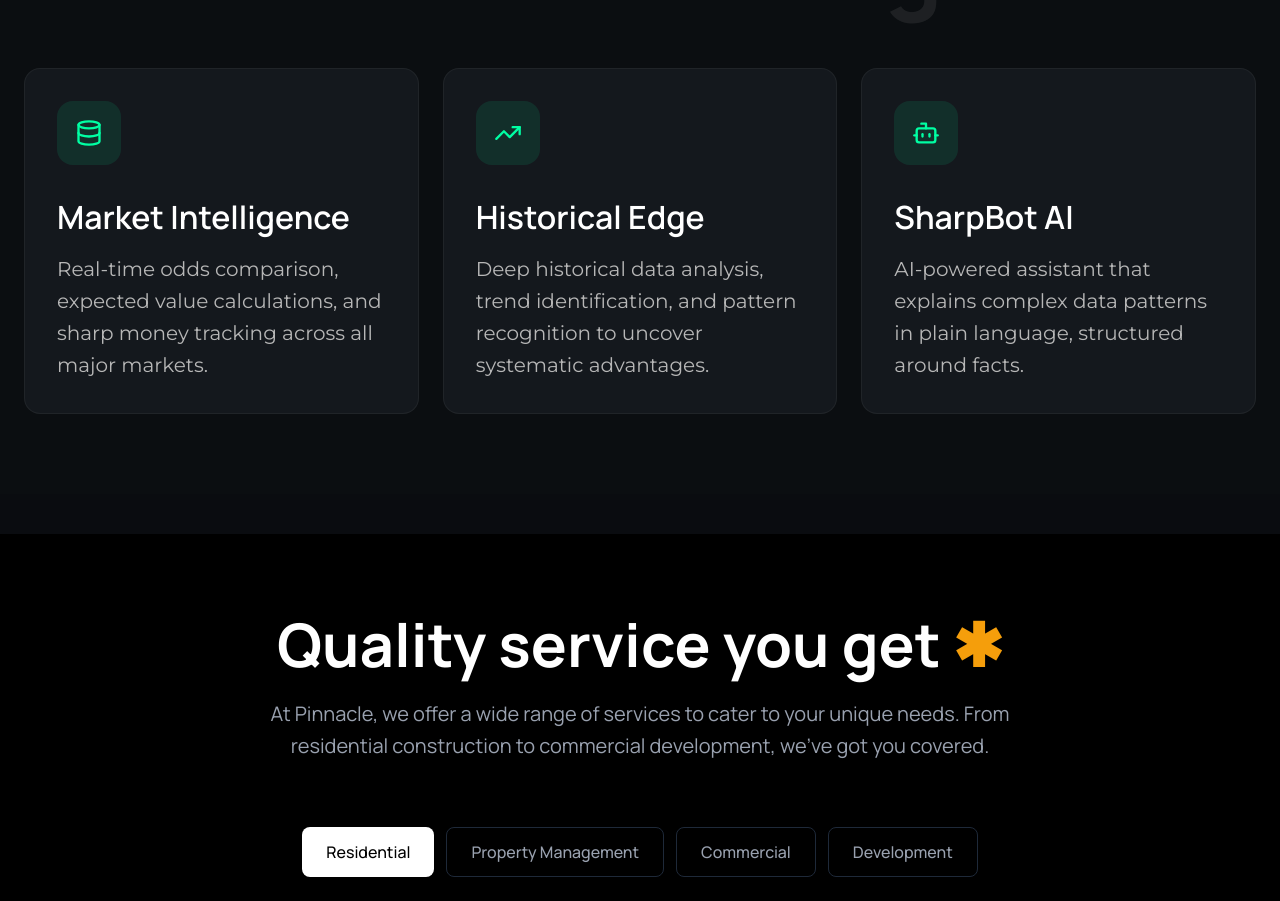
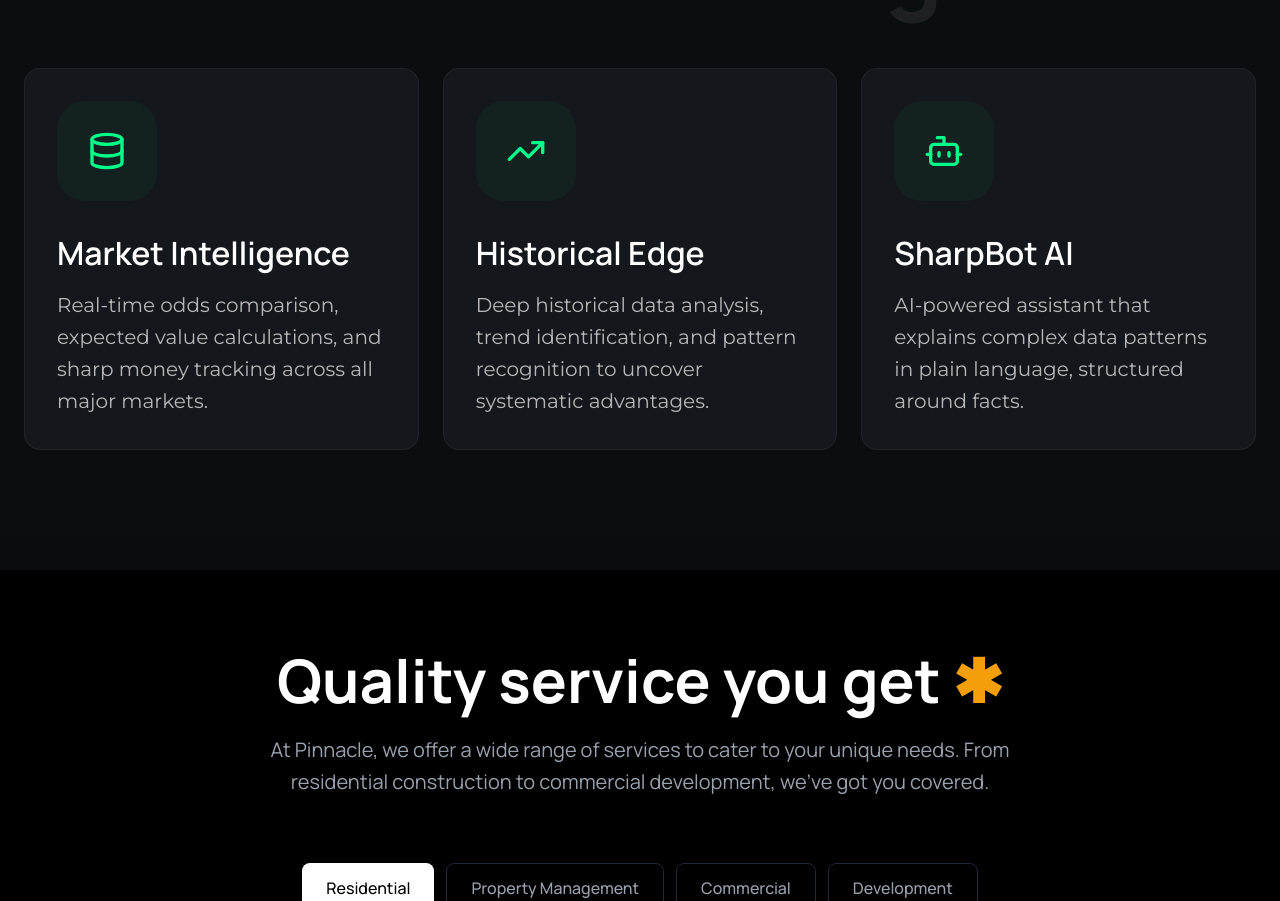
Before and after one commit to Alok4D/clash-gambling, a Next.js app: page / in a window 1280 px wide. Shown: the part 1371-2272 px from the top of the page. Built offline with nearby package versions, Linux system fonts and the light colour scheme.

Commit message:
feat: add FeaturesSection component to display platform intelligence tools

```diff
--- a/app/(home)/_components/FeaturesSection.tsx
+++ b/app/(home)/_components/FeaturesSection.tsx
@@ -8,19 +8,19 @@ const FeaturesSection = () => {
       title: "Market Intelligence",
       description:
         "Real-time odds comparison, expected value calculations, and sharp money tracking across all major markets.",
-      icon: <Database className="text-[#00FFA3]" size={28} />,
+      icon: <Database className="text-[#00FF88]" size={40} />,
     },
     {
       title: "Historical Edge",
       description:
         "Deep historical data analysis, trend identification, and pattern recognition to uncover systematic advantages.",
-      icon: <TrendingUp className="text-[#00FFA3]" size={28} />,
+      icon: <TrendingUp className="text-[#00FF88]" size={40} />,
     },
     {
       title: "SharpBot AI",
       description:
         "AI-powered assistant that explains complex data patterns in plain language, structured around facts.",
-      icon: <Bot className="text-[#00FFA3]" size={28} />,
+      icon: <Bot className="text-[#00FF88]" size={40} />,
     },
   ];
 
@@ -45,7 +45,7 @@ const FeaturesSection = () => {
               className="group rounded-2xl border border-white/5 bg-[#14181D] p-8 transition-all hover:border-[#00FFA3]/30"
             >
               {/* Icon Container */}
-              <div className="mb-8 flex h-16 w-16 items-center justify-center rounded-2xl bg-[#00FFA3]/10">
+              <div className="mb-8 flex h-[100px] w-[100px] shrink-0 items-center justify-center rounded-[28px] bg-[#00FF880A] px-3 aspect-square">
                 {feature.icon}
               </div>
 
```
